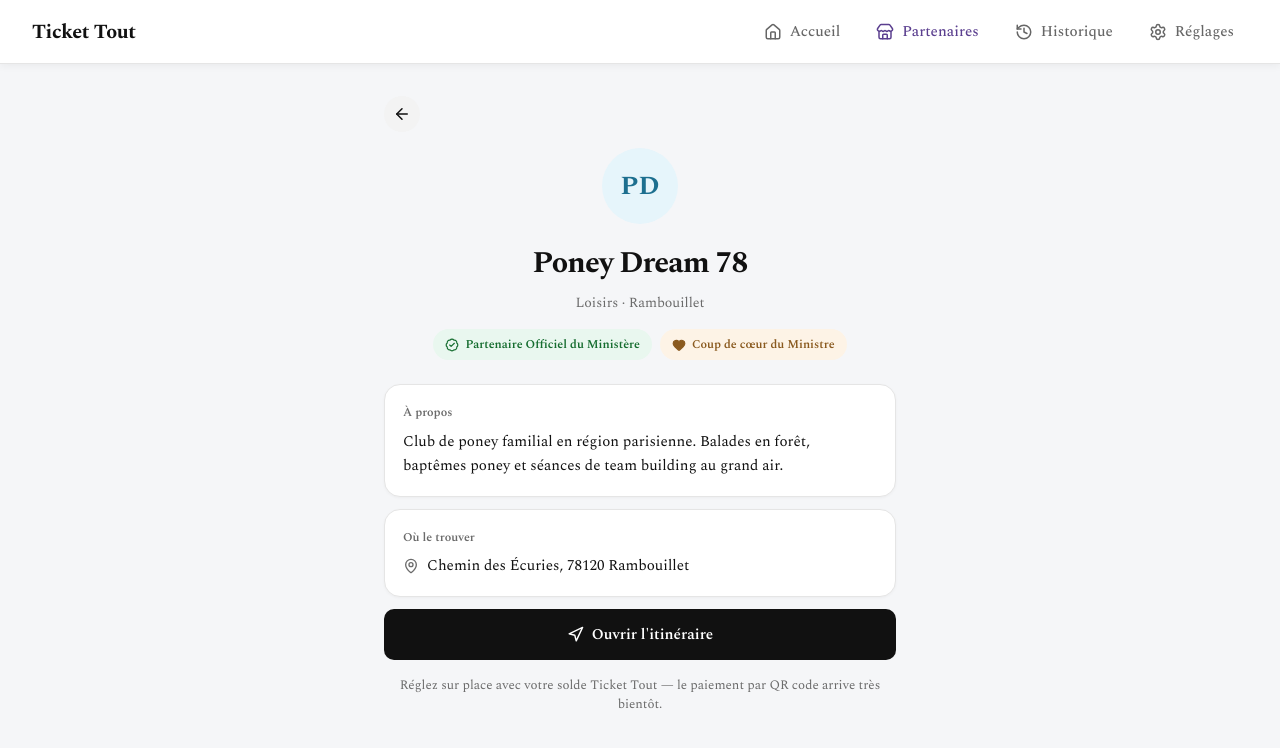
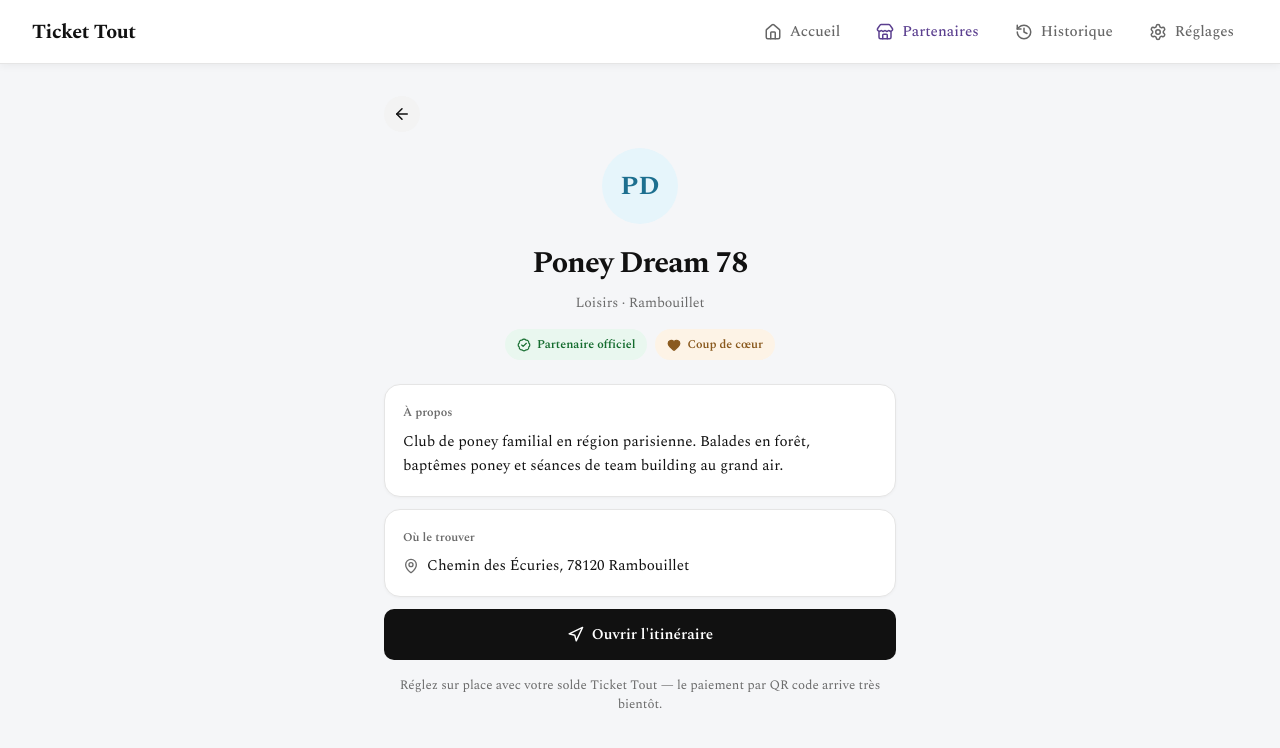
Before and after one commit to Tinto57/survivor_pool_mirror, a Next.js app in the folder frontend/: page /catalogue/1 in a window 1280 px wide. Shown: the top 748 px of the page. Built offline with nearby package versions, Linux system fonts and the light colour scheme; no server answers.

Commit message:
[FIX] Remove ministry references from partner detail page

```diff
--- a/frontend/app/catalogue/[id]/PartnerDetail.tsx
+++ b/frontend/app/catalogue/[id]/PartnerDetail.tsx
@@ -39,7 +39,7 @@ export default function PartnerDetail() {
         return (
             <Page title="Partenaire introuvable">
                 <p className={styles.info}>
-                    {error ?? "Ce partenaire n'est plus référencé par le Ministère."}
+                    {error ?? "Ce partenaire n'est plus référencé au catalogue."}
                 </p>
                 <Link href="/catalogue" className={styles.backLink}>
                     Retour au catalogue
@@ -54,7 +54,7 @@ export default function PartnerDetail() {
             : partner.address;
 
     return (
-        <main className={styles.page}>
+        <main id="main-content" tabIndex={-1} className={styles.page}>
             <Link href="/catalogue" className={styles.back} aria-label="Retour au catalogue">
                 <ArrowLeft className={styles.backIcon} aria-hidden="true" />
             </Link>
@@ -70,13 +70,13 @@ export default function PartnerDetail() {
                 <div className={styles.badges}>
                     <span className={styles.official}>
                         <BadgeCheck className={styles.badgeIcon} aria-hidden="true" />
-                        Partenaire Officiel du Ministère
+                        Partenaire officiel
                     </span>
 
                     {partner.is_featured && (
                         <span className={styles.featured}>
                             <Heart className={styles.badgeIconFilled} aria-hidden="true" />
-                            Coup de cœur du Ministre
+                            Coup de cœur
                         </span>
                     )}
                 </div>
```
